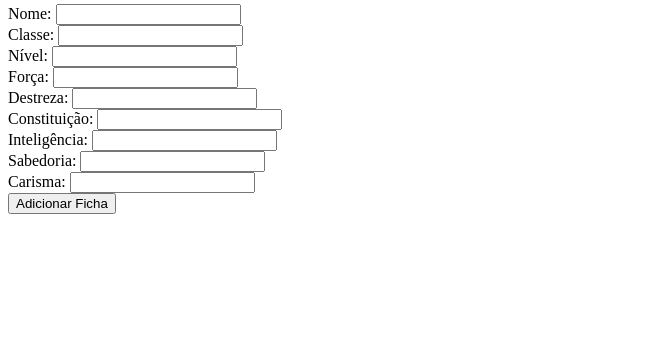
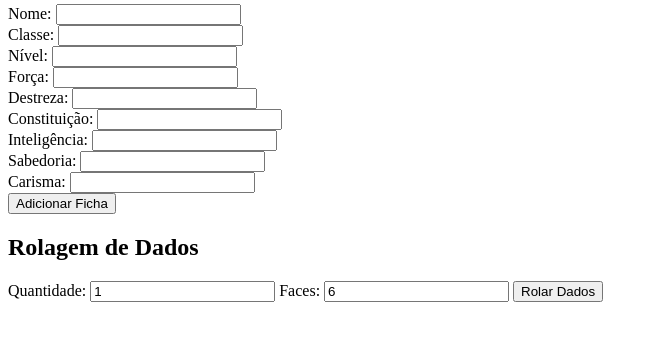
Before and after one commit to Biel5252/app.py-templates-index.html-etc., a Flask app: page / in a window 1280 px wide. Shown: the part 123-464 px from the top of the page, without its empty margins (0-658 px from the left). Run offline with Flask 3, Linux system fonts and the light colour scheme.

Commit message:
Adiciona funcionalidade de rolagem de dados

```diff
--- a/app.py
+++ b/app.py
@@ -1,8 +1,27 @@
 from flask import Flask, render_template, request, redirect, jsonify
 import json
 import os
+import random  # Importe a biblioteca random para gerar números aleatórios
 
 app = Flask(__name__)
+
+# Função para rolar dados
+def rolar_dados(quantidade, faces):
+    resultados = [random.randint(1, faces) for _ in range(quantidade)]
+    return resultados
+
+# Rota para rolar dados
+@app.route('/rolar/<int:quantidade>d<int:faces>')
+def rolar(quantidade, faces):
+    resultados = rolar_dados(quantidade, faces)
+    return jsonify({
+        'quantidade': quantidade,
+        'faces': faces,
+        'resultados': resultados,
+        'total': sum(resultados)
+    })
+
+# Restante do código do app...
 
 # Arquivo JSON para armazenar as fichas
 FICHAS_FILE = 'fichas.json'
--- a/templates/index.html
+++ b/templates/index.html
@@ -42,5 +42,34 @@
         Carisma: <input type="number" name="carisma" required><br>
         <button type="submit">Adicionar Ficha</button>
     </form>
+
+    <h2>Rolagem de Dados</h2>
+    <form id="rolar-dados-form">
+        <label for="quantidade">Quantidade:</label>
+        <input type="number" id="quantidade" name="quantidade" min="1" value="1" required>
+        <label for="faces">Faces:</label>
+        <input type="number" id="faces" name="faces" min="2" value="6" required>
+        <button type="button" onclick="rolarDados()">Rolar Dados</button>
+    </form>
+    <div id="resultado-rolagem"></div>
+
+    <script>
+        // Função para rolar dados usando JavaScript e exibir o resultado
+        function rolarDados() {
+            const quantidade = document.getElementById('quantidade').value;
+            const faces = document.getElementById('faces').value;
+
+            fetch(`/rolar/${quantidade}d${faces}`)
+                .then(response => response.json())
+                .then(data => {
+                    const resultadoDiv = document.getElementById('resultado-rolagem');
+                    resultadoDiv.innerHTML = `
+                        <p>Resultados: ${data.resultados.join(', ')}</p>
+                        <p>Total: ${data.total}</p>
+                    `;
+                })
+                .catch(error => console.error('Erro ao rolar dados:', error));
+        }
+    </script>
 </body>
 </html>
```
